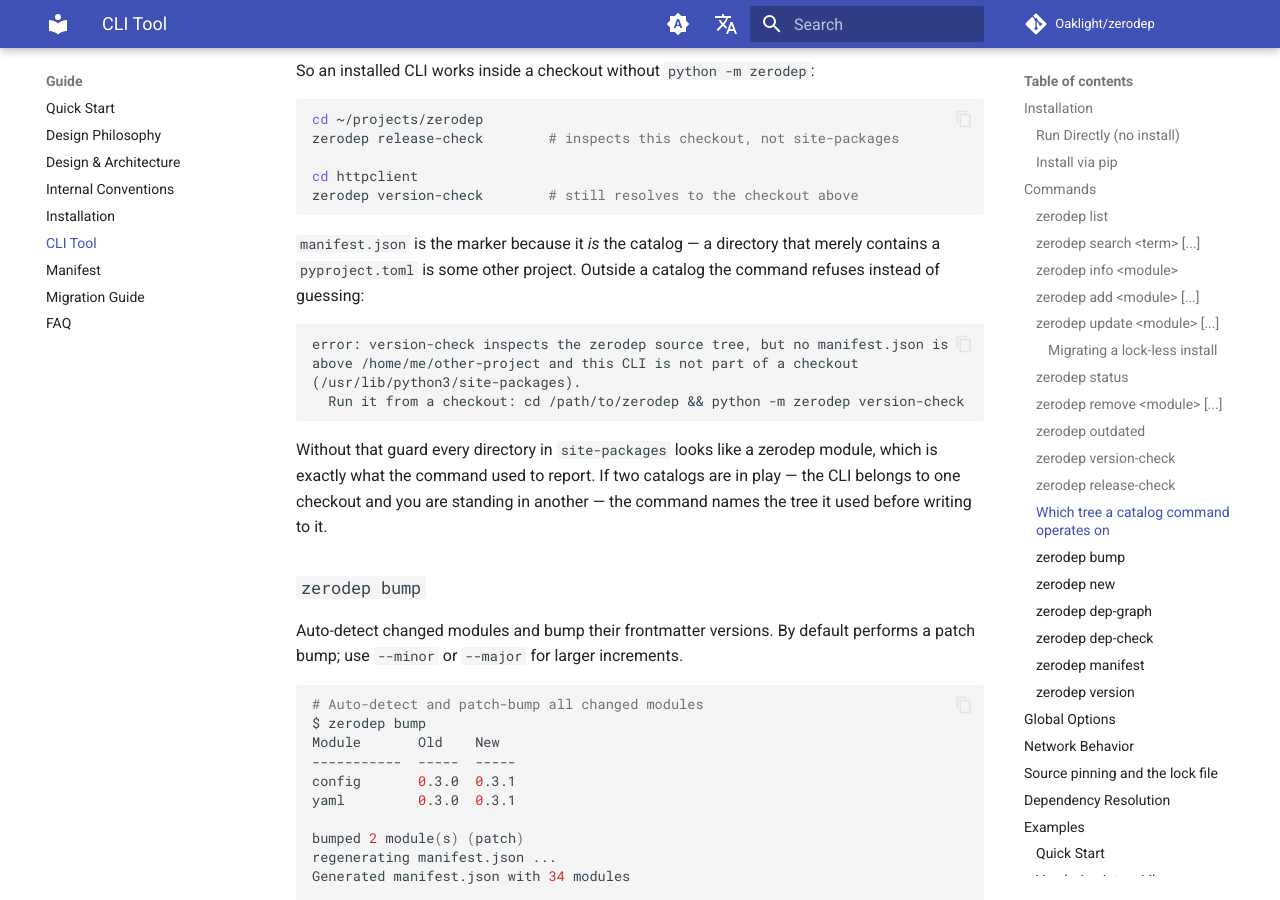
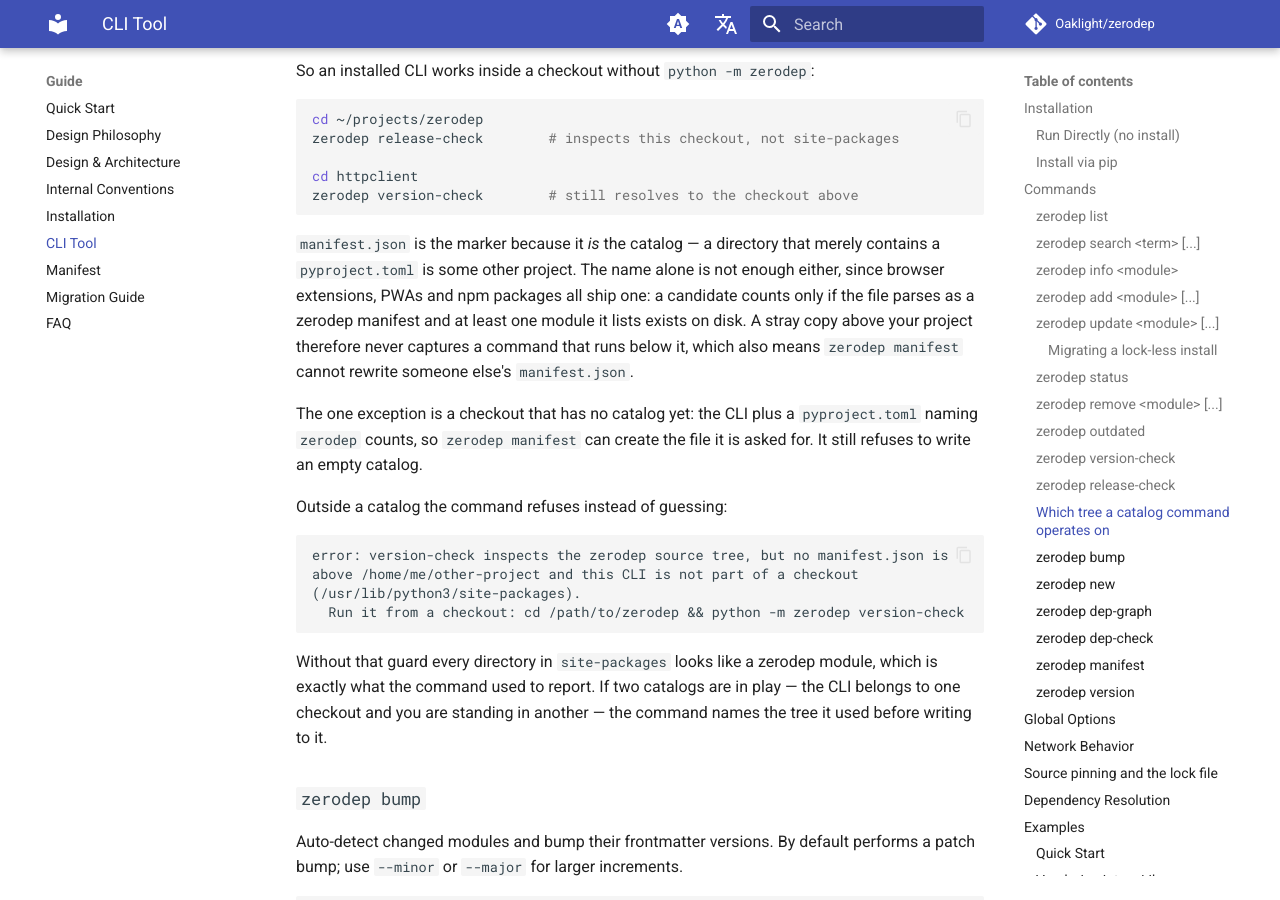
Before and after one commit to Oaklight/zerodep, an MkDocs documentation site: the page built from docs/guide/cli.md, in a window 1280 px wide and 900 px high, scrolled down 7267 px. Built offline with MkDocs 1.6.1 and Material for MkDocs 9.7.7, drawn with Linux system fonts in a browser that asks for light colours; comment, search, counter and statistics services are not loaded.

Commit message:
docs(cli): a manifest.json must look like a catalog to be used

````diff
--- a/docs/guide/cli.md
+++ b/docs/guide/cli.md
@@ -360,8 +360,18 @@ zerodep version-check        # still resolves to the checkout above
 ```
 
 `manifest.json` is the marker because it *is* the catalog — a directory that
-merely contains a `pyproject.toml` is some other project. Outside a catalog the
-command refuses instead of guessing:
+merely contains a `pyproject.toml` is some other project. The name alone is not
+enough either, since browser extensions, PWAs and npm packages all ship one: a
+candidate counts only if the file parses as a zerodep manifest and at least one
+module it lists exists on disk. A stray copy above your project therefore never
+captures a command that runs below it, which also means `zerodep manifest`
+cannot rewrite someone else's `manifest.json`.
+
+The one exception is a checkout that has no catalog yet: the CLI plus a
+`pyproject.toml` naming `zerodep` counts, so `zerodep manifest` can create the
+file it is asked for. It still refuses to write an empty catalog.
+
+Outside a catalog the command refuses instead of guessing:
 
 ```
 error: version-check inspects the zerodep source tree, but no manifest.json is
````
Also changed, not shown: docs/changelog.md (+2 -1 lines).
